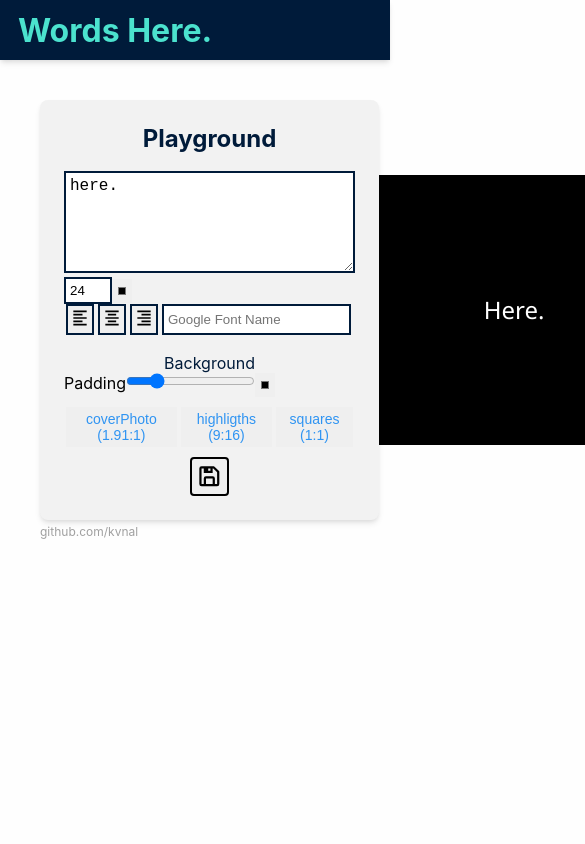
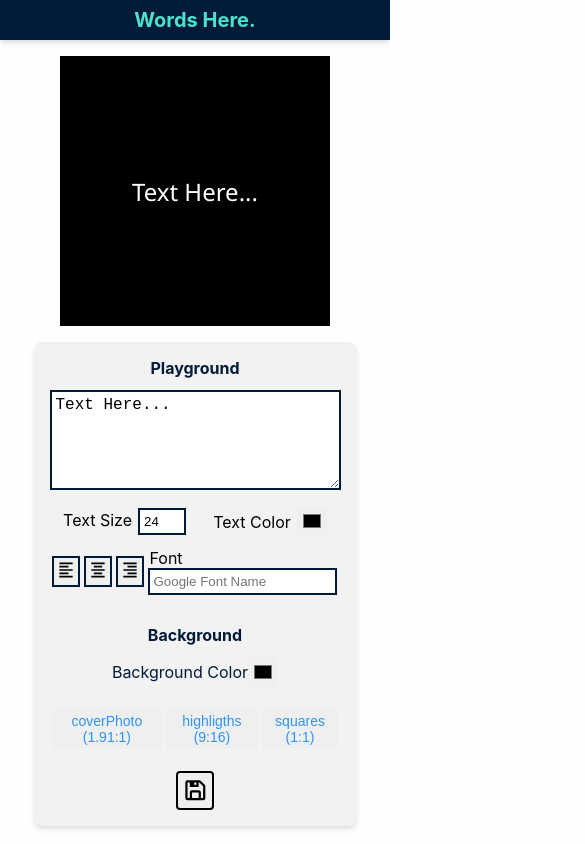
Before and after one commit to kvnal/words, a React (Create React App) app: page / in a window 390 px wide. Shown: the top 844 px of the page, 585 px wide, since content can reach past the window. Built offline with nearby package versions, Linux system fonts and the light colour scheme; the HTML template or start-up script is replaced by a standard one.

Commit message:
export quick fix & media css added

```diff
--- a/public/index.html
+++ b/public/index.html
@@ -21,7 +21,7 @@
       work correctly both with client-side routing and a non-root public URL.
       Learn how to configure a non-root public URL by running `npm run build`.
     -->
-    <title>React App</title>
+    <title>Words Here.</title>
   </head>
   <body>
     <noscript>You need to enable JavaScript to run this app.</noscript>
--- a/src/App.css
+++ b/src/App.css
@@ -3,6 +3,7 @@
   padding: 0%;
 
 }
+
 body{
   background-color: #fefefe;
 
@@ -78,6 +79,7 @@ body{
   padding: 0 0 18px;
 }
 
+
 .playground textarea{
   width: 100%;
   font-size: large;
@@ -99,8 +101,15 @@ body{
 .align{
   display: flex;
   justify-content: center;
+  margin: 10px;
 }
 
+.background .bgcolor{
+  /* display:  inline-block; */
+  display: flex;
+  justify-content: center;
+  align-items: center;
+}
 .mar-align{
   margin: 0 2px 0 2px;
   padding: 2px;
@@ -157,3 +166,154 @@ cursor: pointer;
   font-size: 12px;
   padding-top: 4px;
 }
+
+
+@media (max-width: 500px) {
+  .navbar{
+    width: 100%;
+    display: flex;
+    align-items: center;
+    justify-content: center;
+    background-color: rgb(0, 27, 58);
+    color: rgb(75, 226, 206);
+    height: 40px;
+    font-size: 10px;
+    padding: 0%;
+    margin: 0 0 1rem;
+
+  }
+
+  .displaygrid{
+    display: flex;
+    flex-direction: column-reverse;
+    align-items: center;
+    justify-content: center;
+  }
+
+
+  .display{
+    display: flex;
+    justify-content: center;
+    align-items: center;
+    user-select: none;
+    overflow-y: hidden;
+    margin: inherit;
+
+
+  }
+
+  .text{
+    /* font-family: -apple-system, BlinkMacSystemFont, 'Segoe UI', Roboto, Oxygen, Ubuntu, Cantarell, 'Open Sans', 'Helvetica Neue', sans-serif; */
+    /* font-size: 40px; */
+    color: white;
+    overflow-x: hidden;
+    overflow-wrap: break-word;
+    overflow-y:hidden;
+
+  }
+
+  .color{
+    width: 30px;
+    height: 30px;
+    /* border: none ; */
+    padding: 4px 4px;
+  }
+
+  .playground{
+    margin-top: 1rem;
+    padding: 16px;
+    background-color: rgb(242, 242, 242);
+    border-radius: 8px ;
+    /* width: max-content; */
+
+  }
+
+  .playground h2{
+    color: rgb(0, 27, 58);
+    text-align: center;
+    padding: 0 0 12px;
+    font-size: 16px;
+  }
+
+  .playground textarea{
+    width: 100%;
+    height: 100px;
+    font-size: large;
+    padding: 4px;
+    box-sizing: border-box;
+    border: 2px solid #001B3A;
+  }
+
+
+  .text-field{
+    margin: 0%;
+    padding: 4px;
+    border: 2px solid #001B3A;
+  }
+
+  .size{
+    width: 36px;
+  }
+  .align{
+    display: flex;
+    justify-content:space-around;
+    align-items: center;
+    margin: 12px 0 12px;
+  }
+  .align span{
+    margin: 4px;
+  }
+
+  .mar-align{
+    margin: 0 2px 0 2px;
+    padding: 2px;
+    border: #001B3A solid 2px;
+  }
+  .align input{
+    margin: 0 4px 0 2px;
+  }
+
+  .background{
+    padding-top: 18px;
+  }
+
+  .background span{
+    color: #001B3A;
+    display: block;
+    font-size: medium;
+    text-align: center;
+  }
+
+  .background input[type="range"] , label{
+    display: none;
+  }
+
+  .background .b{
+    cursor: pointer;
+    border: none;
+    font-size: 14px;
+    margin: 10px 2px ;
+    padding: 4px;
+    font-display:inherit;
+    color: rgb(47, 148, 242);
+
+  }
+
+  .centered-label{
+    display: flex;
+    align-items: center;
+    justify-content: center;
+
+  }
+
+  .centered-label button{
+    border:black 2px solid;
+    border-radius: 4px;
+    padding: 4px;
+  color: black;
+  cursor: pointer;
+  }
+  .by{
+    display: none;
+  }
+}
--- a/src/Components/Display.js
+++ b/src/Components/Display.js
@@ -3,11 +3,13 @@ import { useState } from 'react';
 import { BiSave, BiAlignMiddle, BiAlignLeft, BiAlignRight } from 'react-icons/bi';
 
 const Display = () => {
-    const [text, setText] = useState({ value: "Here.", color: "#fff", size: 24, padding: 20, font: 'Segoe UI', align: 'center' });
+    const [text, setText] = useState({ value: "Text Here...", color: "#fff", size: 24, padding: 20, font: 'Segoe UI', align: 'center' });
     const [bg, setBg] = useState({ color: "#000", width: 1080, height: 1080, padding: 20 });
     const sizes = { coverPhoto: [1500, 500], highligths: [1080, 1920], sqaures: [1080, 1080] }; //width x hieght
 
     function saveImage(output) {
+        document.body.scrollTop=0; //safari
+        document.documentElement.scrollTop=0; //chrome
         const post = document.querySelector('#post');
         html2canvas(post, { scale: 4 }).then(canvas => {
             const url = canvas.toDataURL();
@@ -37,30 +39,53 @@ const Display = () => {
 
                 <div className="playground shadow-md">
                     <h2>Playground</h2>
+
                     <div >
 
-                        <textarea rows='5' type="text" defaultValue="here." placeholder="Text" onChange={(e) => {
+                        <textarea rows='5' type="text" defaultValue={text.value} placeholder="Text" onChange={(e) => {
                             console.log(e.target.value);
                             setText({ ...text, value: e.target.value });
                         }} />
 
-                        <input type="number" className="text-field size" placeholder="Text Size" step="2" defaultValue="24" onChange={(e) => setText({ ...text, size: e.target.value })} />
-                        <input type="color" className="color" defaultValue="#fff" onChange={(e) => setText({ ...text, color: e.target.value })} />
                         <div className="align">
-                            <button className="mar-align" onClick={() => setText({ ...text, align: 'left' })}><BiAlignLeft size={"1.5em"} /></button>
-                            <button className="mar-align" onClick={() => setText({ ...text, align: 'center' })}><BiAlignMiddle size={"1.5em"} /></button>
-                            <button className="mar-align" onClick={() => setText({ ...text, align: 'right' })}><BiAlignRight size={"1.5em"} /></button>
-                            <input type="text" placeholder="Google Font Name" className="text-field" onChange={(e) => loadFont(e.target.value)} />
+                            <div>
 
+                                <span>Text Size</span>
+                                <input type="number" className="text-field size" placeholder="Text Size" step="2" defaultValue="24" onChange={(e) => setText({ ...text, size: e.target.value })} />
+                            </div>
+
+                            <div>
+                                <span>Text Color</span>
+                                <input type="color" className="color" defaultValue="#fff" onChange={(e) => setText({ ...text, color: e.target.value })} />
+                            </div>
+                        </div>
+
+                        <div className="align">
+                            {/* <div> */}
+
+                                <button className="mar-align" onClick={() => setText({ ...text, align: 'left' })}><BiAlignLeft size={"1.5em"} /></button>
+                                <button className="mar-align" onClick={() => setText({ ...text, align: 'center' })}><BiAlignMiddle size={"1.5em"} /></button>
+                                <button className="mar-align" onClick={() => setText({ ...text, align: 'right' })}><BiAlignRight size={"1.5em"} /></button>
+                            {/* </div> */}
+
+                            <div>
+                                <span>Font</span>
+                                <input type="text" placeholder="Google Font Name" className="text-field" onChange={(e) => loadFont(e.target.value)} />
+                            </div>
                         </div>
                     </div>
 
                     <div className="background">
-                        <span>Background</span>
+                        <h2>Background</h2>
                         {/* <label htmlFor="bg">Color</label> */}
                         <label htmlFor="padding">Padding</label>
                         <input type="range" step='2' defaultValue='20' min="0" max="100" name="padding" onChange={(e) => setText({ ...text, padding: e.target.value })} />
+
+                    <div className="bgcolor">
+                        <span>Background Color</span>
                         <input type="color" className="color" name="bg" onChange={(e) => setBg({ ...bg, color: e.target.value })} />
+                        </div>
+
                         <div className="align">
                             <button className="mar-align b" onClick={() => setBg({ ...bg, width: sizes.coverPhoto[0], height: sizes.coverPhoto[1] })}>coverPhoto (1.91:1)</button>
                             <button className="mar-align b " onClick={() => setBg({ ...bg, width: sizes.highligths[0], height: sizes.highligths[1] })}>highligths (9:16)</button>
```
